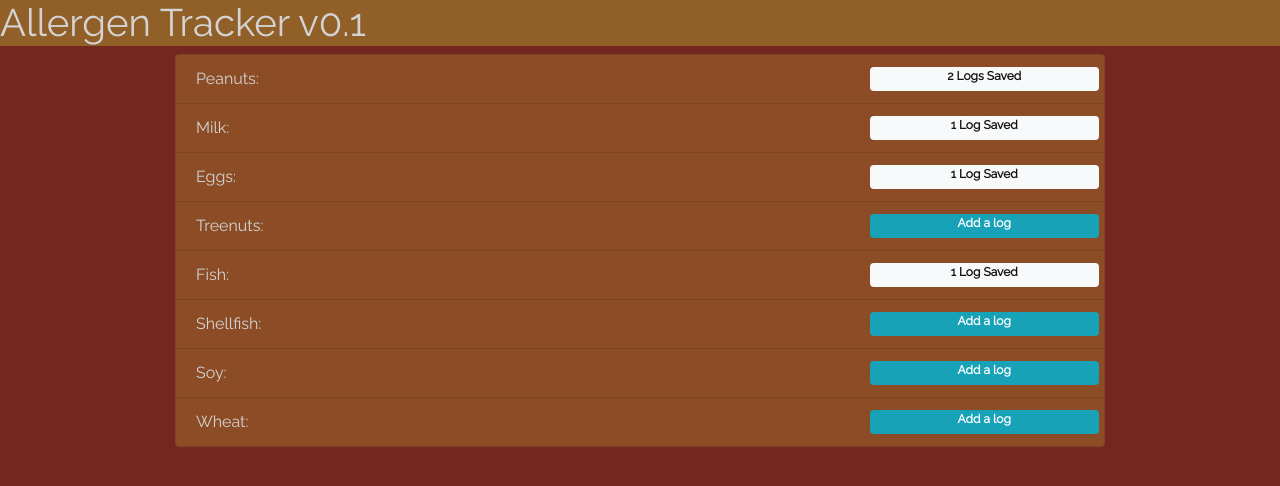
After one commit to kstrckr/Django-Allergen-Tracker, a Django app: page / in a window 1280 px wide. The commit adds this page. Shown: the top 486 px of the page. Run offline with Django 3.2, Linux system fonts and the light colour scheme; data comes from the database, SQL or seed files in the repository; both versions use the stored data as it was after the commit; some libraries are stand-ins or nearby versions.

Commit message:
bootstrap added and styling of root applied

```diff
--- /dev/null
+++ b/allgen/allergens/static/allergens/style.css
@@ -0,0 +1,41 @@
+html {
+    font-size: 1rem;
+}
+
+body {
+    font-family: 'Raleway', sans-serif;
+    background-color: rgb(116,39,32);
+    color: lightgrey;
+}
+
+.heading {
+    background-color: rgb(145,95,40);
+    font-size: 1.8rem
+}
+
+
+.primary-color {
+    background-color: rgb(140,77,38);
+    color: lightgrey;
+}
+
+@media (min-width: 576px) {
+    .heading {
+        font-size: 2.4rem;
+    }
+}
+
+// Medium devices (tablets, 768px and up)
+@media (min-width: 768px) {
+
+}
+
+// Large devices (desktops, 992px and up)
+@media (min-width: 992px) {
+
+}
+
+// Extra large devices (large desktops, 1200px and up)
+@media (min-width: 1200px) {
+
+}
--- a/allgen/allergens/templates/allergens/comments.html
+++ b/allgen/allergens/templates/allergens/comments.html
@@ -1,10 +1,13 @@
+{% extends 'layout.html' %}
 
+{% block content %}
     <h1>{{ allergen_name }} comments</h1>
 
     {% for comment in allergen_comments %}
     <p>{{ comment.comment_text }}</p>
     <form action="{{ comment.pk }}/" method='get'>
         {% csrf_token %}
-    <input type='submit' value='Delete' />
+        <input type='submit' value='Delete' class="btn btn-danger"/>
     </form>
     {% endfor %}
+{% endblock content %}
--- a/allgen/allergens/templates/allergens/index.html
+++ b/allgen/allergens/templates/allergens/index.html
@@ -1,14 +1,32 @@
-<h1>Allergen Tracker</h1>
+{% extends 'layout.html' %}
 
+{% block title %}
+Allergen Tracker
+{% endblock title %}
+
+{% block content %}
+<div class='w-75 mx-auto container'>
     {% if allergen_list %}
-<ul>
+    <div class='list-group'>
         {% for allergen in allergen_list %}
-    <li>
-        <a href="{% url 'allergens:comments' allergen.name %}">Comments</a>
-        {{ allergen.name }} - {{ allergen.comment_set.all|length }}
-    </li>
+            <a href="{% url 'allergens:comments' allergen.name %}" class='list-group-item list-group-item-action primary-color'>
+                <div class='row justify-content-center'>
+                    <div class='col-sm'>{{ allergen.name }}:</div>
+                    {% if allergen.comment_set.all %}
+                    <span class="col-sm-3 badge badge-light">
+                        {% with logs=allergen.comment_set.count %}
+                            {{ logs }} Log{{logs|pluralize }} Saved
+                        {% endwith %}
+                    </span>
+                    {% else %}
+                    <span class="col-sm-3 badge badge-info">Add a log</span>
+                    {% endif %}
+                </div>
+            </a>
         {% endfor %}
-</ul>
+    </div>
     {% else %}
     <p>no allergens in DB</p>
     {% endif %}
+</div>
+{% endblock content %}
--- a/allgen/allgen/settings.py
+++ b/allgen/allgen/settings.py
@@ -25,7 +25,7 @@ SECRET_KEY = 'abic!7mrg_4$09-olkepljpqt7=ji)1a4rky5zil&m8b=1yztw'
 # SECURITY WARNING: don't run with debug turned on in production!
 DEBUG = True
 
-ALLOWED_HOSTS = []
+ALLOWED_HOSTS = ['192.168.1.5', 'localhost']
 
 
 # Application definition
@@ -56,7 +56,7 @@ ROOT_URLCONF = 'allgen.urls'
 TEMPLATES = [
     {
         'BACKEND': 'django.template.backends.django.DjangoTemplates',
-        'DIRS': [],
+        'DIRS': ['templates'],
         'APP_DIRS': True,
         'OPTIONS': {
             'context_processors': [
--- a/allgen/allgen/urls.py
+++ b/allgen/allgen/urls.py
@@ -17,7 +17,8 @@ from django.conf.urls import include, url
 from django.contrib import admin
 
 urlpatterns = [
-    url(r'^allergens/', include('allergens.urls')),
+    url(r'^admin/', admin.site.urls),
+    url(r'^', include('allergens.urls')),
     url(r'^polls/', include('polls.urls')),
-    url(r'^admin/', admin.site.urls),
+
 ]
--- /dev/null
+++ b/allgen/templates/layout.html
@@ -0,0 +1,28 @@
+{% load static %}
+<!doctype html>
+<html lang="en">
+    <head>
+        <meta charset="utf-8">
+        <meta http-equiv="X-UA-Compatible" content="IE=edge,chrome=1">
+        <title>
+            {% block title %}
+            {% endblock title %}
+        </title>
+        <meta name="description" content="">
+        <meta name="viewport" content="width=device-width, initial-scale=1, shrink-to-fit=no">
+        <link rel="stylesheet" href="https://maxcdn.bootstrapcdn.com/bootstrap/4.0.0-beta.2/css/bootstrap.min.css" integrity="sha384-PsH8R72JQ3SOdhVi3uxftmaW6Vc51MKb0q5P2rRUpPvrszuE4W1povHYgTpBfshb" crossorigin="anonymous">
+        <link rel='stylesheet' type='text/css' href={% static 'allergens/style.css' %} />
+        <link href="https://fonts.googleapis.com/css?family=Raleway" rel="stylesheet">
+    </head>
+    <body>
+        <header>
+            <h1 class='heading'>Allergen Tracker v0.1</h1>
+        </header>
+        {% block content %}
+        {% endblock content %}
+        <script src="https://code.jquery.com/jquery-3.2.1.slim.min.js" integrity="sha384-KJ3o2DKtIkvYIK3UENzmM7KCkRr/rE9/Qpg6aAZGJwFDMVNA/GpGFF93hXpG5KkN" crossorigin="anonymous"></script>
+        <script src="https://cdnjs.cloudflare.com/ajax/libs/popper.js/1.12.3/umd/popper.min.js" integrity="sha384-vFJXuSJphROIrBnz7yo7oB41mKfc8JzQZiCq4NCceLEaO4IHwicKwpJf9c9IpFgh" crossorigin="anonymous"></script>
+        <script src="https://maxcdn.bootstrapcdn.com/bootstrap/4.0.0-beta.2/js/bootstrap.min.js" integrity="sha384-alpBpkh1PFOepccYVYDB4do5UnbKysX5WZXm3XxPqe5iKTfUKjNkCk9SaVuEZflJ" crossorigin="anonymous"></script>
+    </body>
+
+</html>
```
Also changed, not shown: allgen/allergens/templates/allergens/comment_confirm_delete.html (+10 -6 lines), allgen/db.sqlite3. Lines whose indentation alone changed are shown as unchanged.
